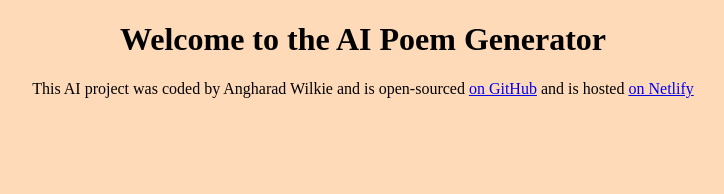
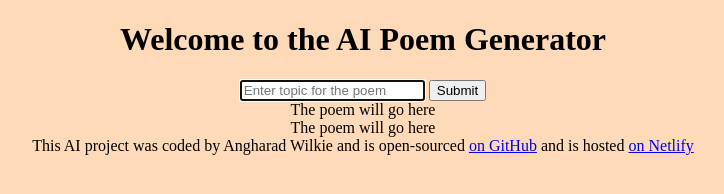
Before and after one commit to AngharadJM/AI-Poem-Generator, a plain HTML site: page index.html in a window 1280 px wide. Shown: the whole page, without its empty margins (277-1001 px from the left). Drawn offline with Linux system fonts and the light colour scheme; files whose address does not match are found by name.

Commit message:
Added basic html structure

```diff
--- a/index.html
+++ b/index.html
@@ -7,7 +7,28 @@
     <title>AI Poem Generator</title>
   </head>
   <body>
-    <h1>Welcome to the AI Poem Generator</h1>
+    <header>
+      <h1>Welcome to the AI Poem Generator</h1>
+    </header>
+
+    <main>
+      <form>
+        <input
+          type="text"
+          placeholder="Enter topic for the poem"
+          autofocus
+          required
+          autocomplete="off"
+        />
+        <input type="submit" />
+        <div>
+          The poem will go here
+          <br />
+          The poem will go here
+        </div>
+      </form>
+    </main>
+
     <footer>
       This AI project was coded by Angharad Wilkie and is open-sourced
       <a href="https://github.com/" target="_blank">on GitHub</a>
```
